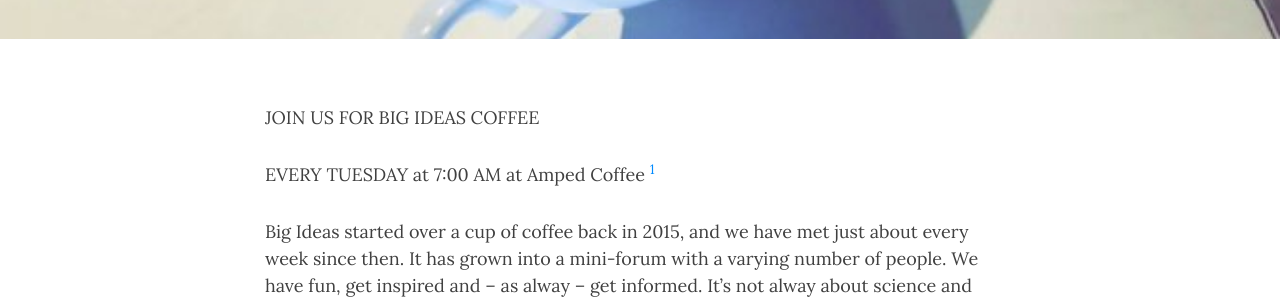
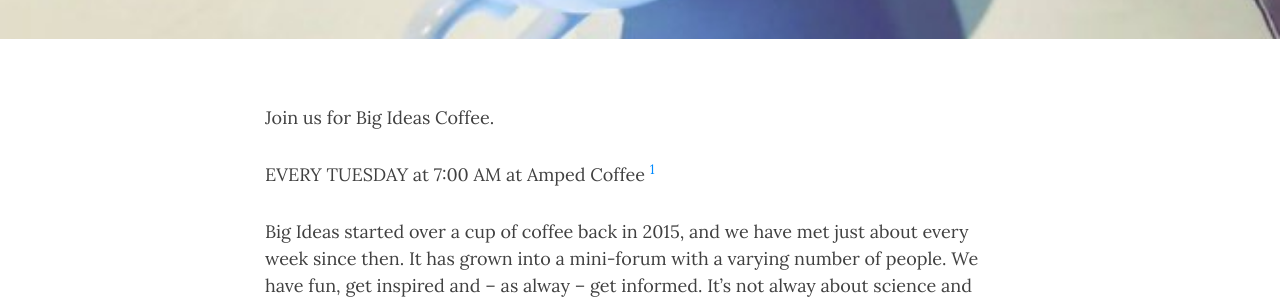
Before and after one commit to BigIdeasForum/bigideasforum.github.io, a Jekyll site: the page built from _posts/2018/2018-08-17-coffee.md, in a window 1280 px wide and 900 px high. Shown: the part 443-743 px from the top of the window. Built offline with Jekyll 4.4.1, drawn with Linux system fonts in a browser that asks for light colours; nearby versions of some CDN libraries.

Commit message:
Change caps

```diff
--- a/_posts/2018/2018-08-17-coffee.md
+++ b/_posts/2018/2018-08-17-coffee.md
@@ -7,12 +7,10 @@ tags: [Other/Tech Slams]
 bigimg: /img/coffee2.jpg
 ---
 
-JOIN US FOR
-BIG IDEAS COFFEE
+Join us for Big Ideas Coffee.
 
 EVERY TUESDAY at 7:00 AM
 at Amped Coffee [^1]
-
 
 Big Ideas started over a cup of coffee back in 2015, and we have met just about every week since then. It has grown into a mini-forum with a varying number of people. We have fun, get inspired and -- as alway -- get informed. It’s not alway about science and technology; it can be anything -- but it is always fun-filled and inspiring.
 
```
